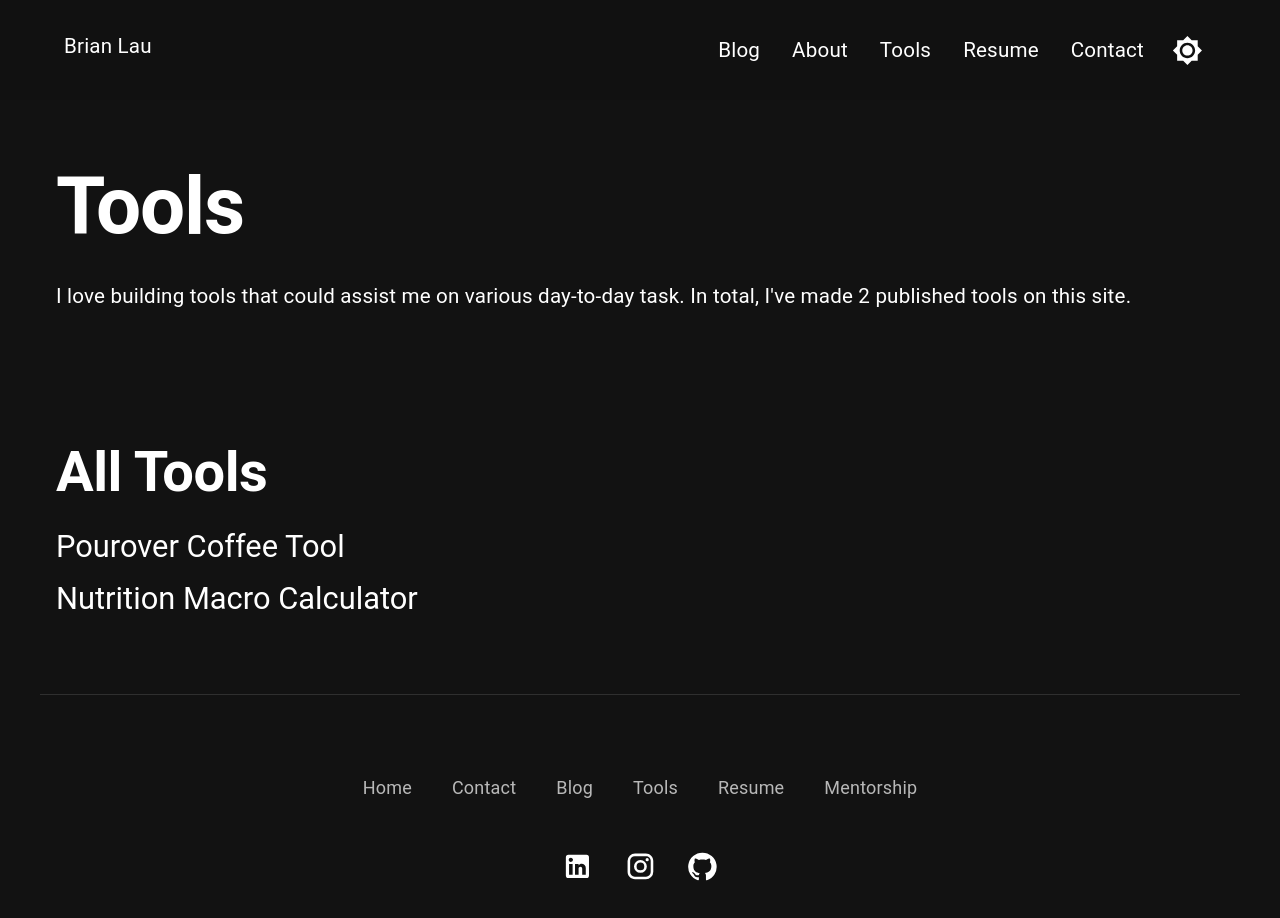
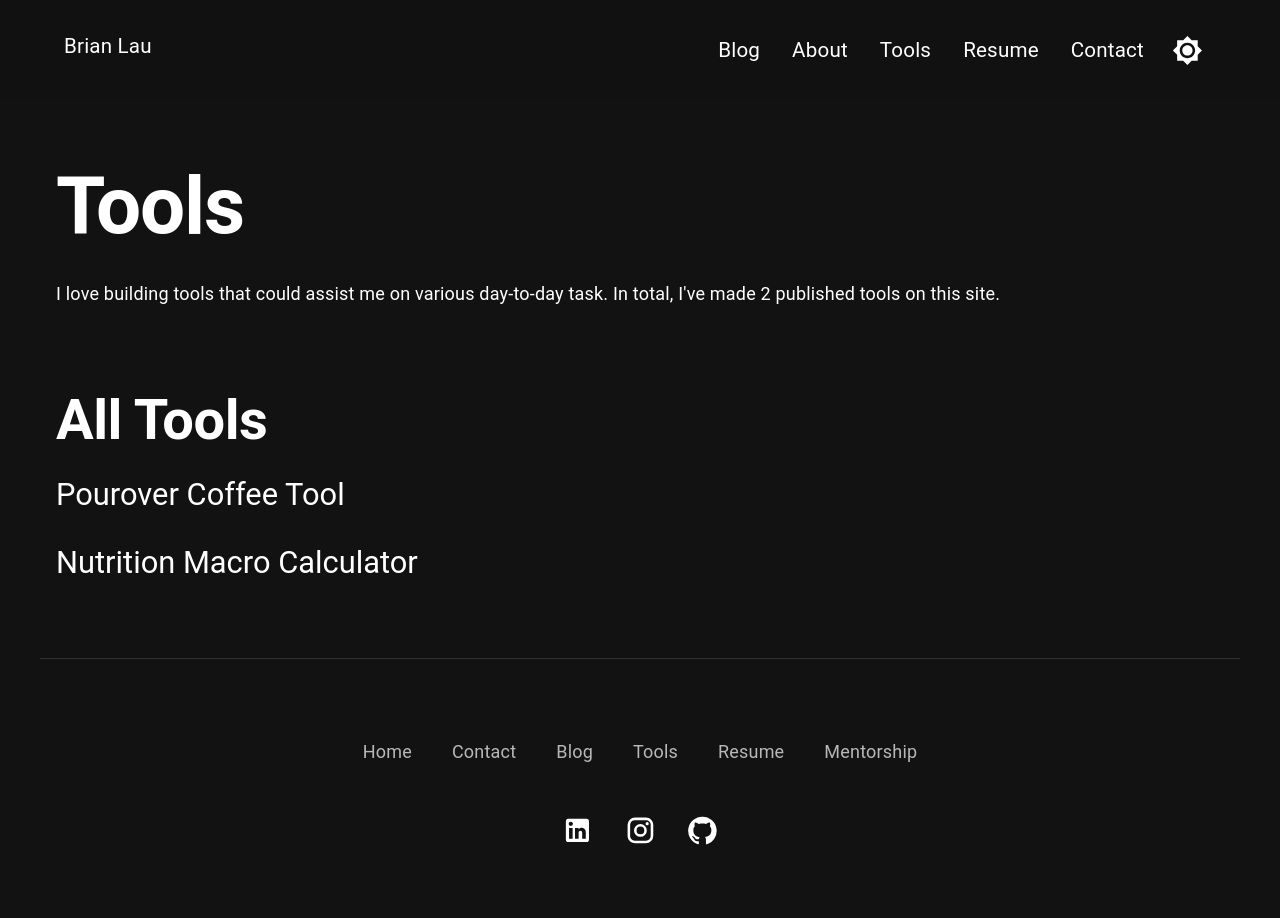
Before and after one commit to wtLau/brian-lau.ca, a Next.js app: page /tools in a window 1280 px wide. Shown: the top 918 px of the page. Built offline with nearby package versions, Linux system fonts and the light colour scheme; no server answers.

Commit message:
chore: update header with HeadSeo

```diff
--- a/components/HeadSeo.tsx
+++ b/components/HeadSeo.tsx
@@ -12,10 +12,12 @@ export const HeadSeo = ({
   return (
     <>
       <NextSeo title={`${title}- Brian Lau`} description={description} />
-      <Grid container>
+      <Grid container direction='column'>
         <Typography variant='h1' gutterBottom>
           {title}
         </Typography>
+
+        <Typography variant='body2'>{description}</Typography>
       </Grid>
     </>
   )
--- a/components/tools/MacroCalculator/ToolCard.tsx
+++ b/components/tools/MacroCalculator/ToolCard.tsx
@@ -11,10 +11,6 @@ const classes = {
 }
 
 const Root = styled('div')(({ theme }) => ({
-  [`& .${classes.mainGrid}`]: {
-    marginTop: theme.spacing(6),
-  },
-
   [`& .${classes.text}`]: {
     textTransform: 'capitalize',
   },
--- a/pages/tools/index.tsx
+++ b/pages/tools/index.tsx
@@ -1,68 +1,43 @@
 import fs from 'fs'
 import path from 'path'
 
-import { Grid, Typography } from '@mui/material'
-import { styled } from '@mui/material/styles'
+import { Stack, Typography } from '@mui/material'
 import type { InferGetStaticPropsType } from 'next'
-import { NextSeo } from 'next-seo'
 import React from 'react'
 
 import ToolCard from '@components/tools/MacroCalculator/ToolCard'
-
-const PREFIX = 'index'
-
-const classes = {
-  root: `${PREFIX}-root`,
-  gridMargin: `${PREFIX}-gridMargin`,
-}
-
-// TODO jss-to-styled codemod: The Fragment root was replaced by div. Change the tag if needed.
-const Root = styled('div')(({ theme }) => ({
-  [`& .${classes.root}`]: {},
-
-  [`& .${classes.gridMargin}`]: {
-    marginTop: theme.spacing(15),
-  },
-}))
-
-const root = process.cwd()
+import { HeadSeo } from '@components/HeadSeo'
 
 export default function Tools({
   tools,
 }: InferGetStaticPropsType<typeof getStaticProps>) {
-  console.log(tools)
   return (
-    <Root>
-      <NextSeo
+    <>
+      <HeadSeo
         title='Tools'
-        description='Thoughts on the front-end development, programming, diet, fitness, coffee, and my personal life.'
+        description={`I love building tools that could assist me on various day-to-day task. In total, I've made ${tools.length} published tools on this site.`}
       />
-      <Grid container className={classes.root}>
-        <Typography variant='h1' gutterBottom>
-          Tools
-        </Typography>
-
-        <Typography variant='body1' gutterBottom>
-          {`I love building tools that could assist me on various day-to-day task. In total, I've made ${tools.length} published tools on this site.`}
-        </Typography>
-      </Grid>
-      <Typography variant='h2' gutterBottom className={classes.gridMargin}>
+      <Typography variant='h2' marginTop={10} gutterBottom>
         All Tools
       </Typography>
+
       {!tools.length && (
         <Typography variant='body1'>
           No tool found. Please let me know if you are interested to learn more
           about it.
         </Typography>
       )}
-      {tools.map(({ title, slug, ...rest }) => (
-        <ToolCard key={slug} title={title} slug={slug} {...rest} />
-      ))}
-    </Root>
+
+      <Stack spacing={2}>
+        {tools.map(({ title, slug, ...rest }) => (
+          <ToolCard key={slug} title={title} slug={slug} {...rest} />
+        ))}
+      </Stack>
+    </>
   )
 }
 export async function getStaticProps() {
-  const files = await fs.readdirSync(path.join(root, 'pages/tools'))
+  const files = await fs.readdirSync(path.join('pages/tools'))
 
   const tools = await files.reduce(
     (
```
Also changed, not shown: pages/tools/pourover-coffee-tool.tsx (+3 -9 lines).
